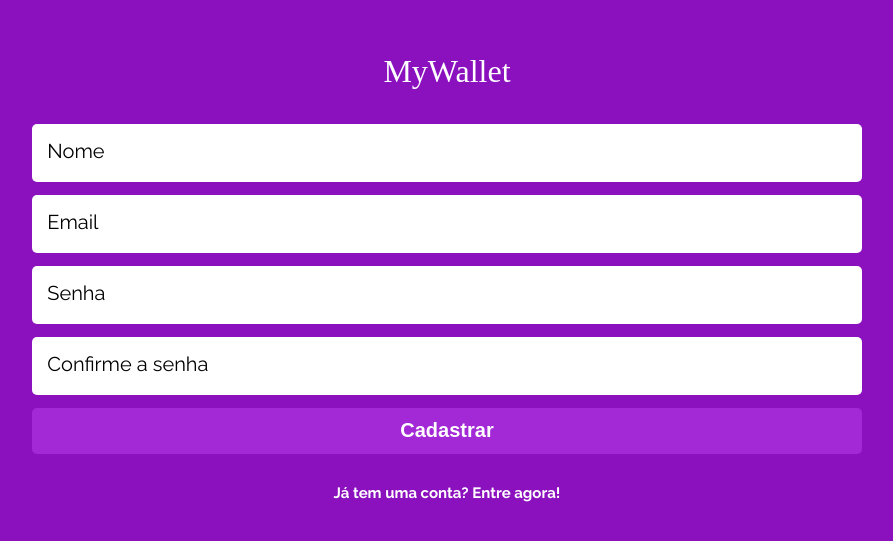
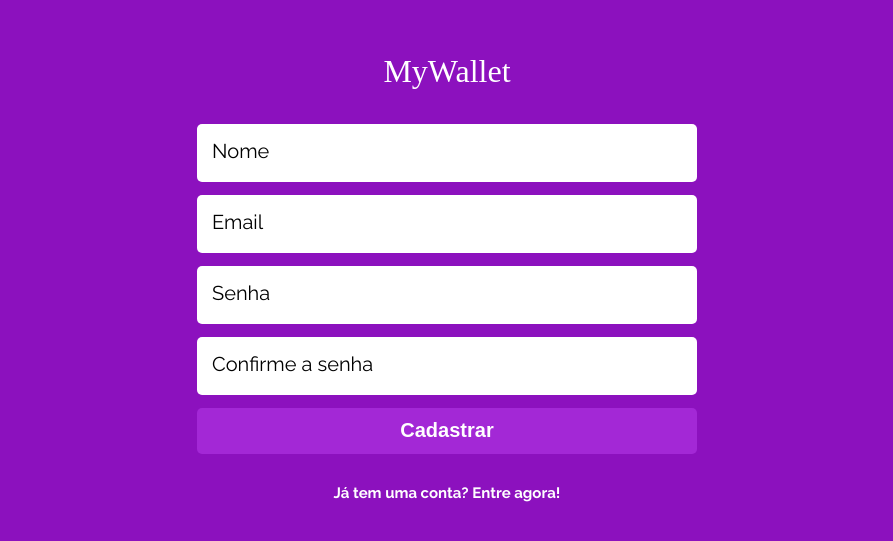
Before and after one commit to gaabrielmooreira/FrontMyWallet, a React (Create React App) app: page /cadastro in a window 1280 px wide. Shown: the part 127-668 px from the top of the page, without its empty margins (193-1086 px from the left). Built offline with nearby package versions, Linux system fonts and the light colour scheme; a web font is replaced by a local one.

Commit message:
Styled input cursor pointer

```diff
--- a/src/styles/Styled.js
+++ b/src/styles/Styled.js
@@ -10,6 +10,7 @@ export const StyledLogo = styled.h1`
 
 export const StyledForm = styled.form`
     margin-top: 28px;
+    max-width: 500px;
     input {
         font-family: 'Raleway',sans-serif;
         margin-bottom: 13px;
@@ -34,6 +35,9 @@ export const StyledForm = styled.form`
         color: #FFFFFF;
         font-size: 20px;
         font-weight: 700;
+        :hover{
+            cursor: pointer;
+        }
     }
 `
 
```
